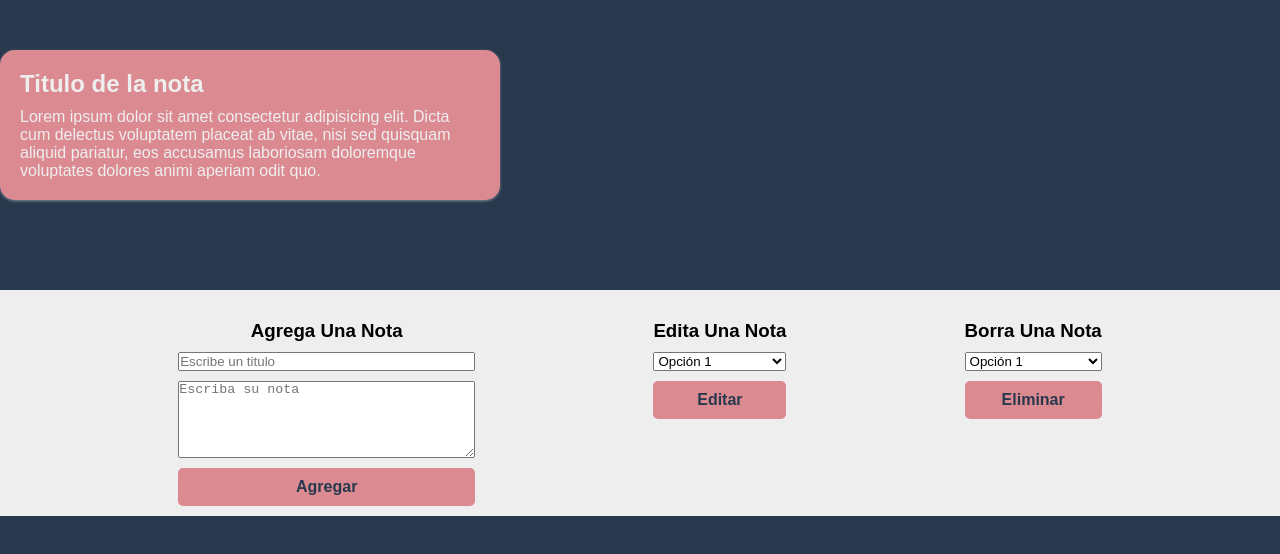
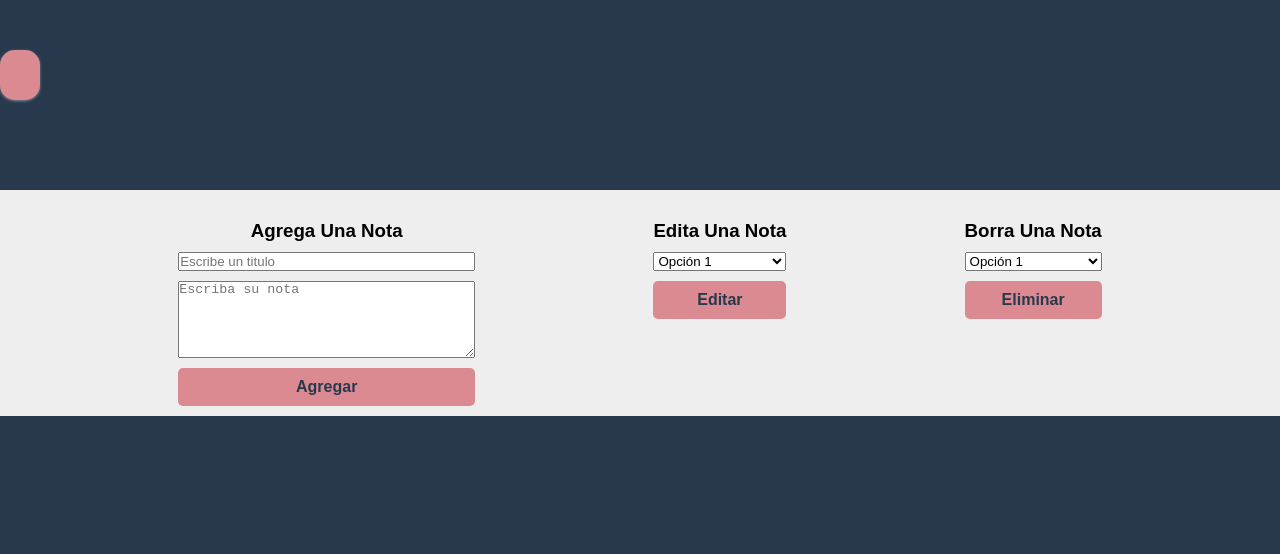
Before and after one commit to figitalweb/AppNotas-Javascript, a plain HTML site: page index.html in a window 1280 px wide. Both pictures are taken after a click on the link "Agregar". Drawn offline with Linux system fonts and the light colour scheme.

Commit message:
Se termino funcion agregar article al DOM

```diff
--- a/app.js
+++ b/app.js
@@ -7,7 +7,8 @@ let btnAddNote = document.getElementById('btnAddNote'),
 btnAddNote.addEventListener('click', createNote)
 
 //Funcion para crear un article con sus clases y contenido
-function createNote() {
+function createNote(e) {
+    e.preventDefault();
     let titleNote = document.getElementById('addTitleNote').value,
         textNote = document.getElementById('addTextNote').value;
 
@@ -16,7 +17,7 @@ function createNote() {
         textNote
     }
 
-    if (localStorage.getItem('notes') == null) {
+    if (localStorage.getItem('notes') === null) {
         let notesStorage = []
         notesStorage.push(notes)
         localStorage.setItem('notes', JSON.stringify(notesStorage))
@@ -27,9 +28,31 @@ function createNote() {
         localStorage.setItem('notes', JSON.stringify(notesStorage))
     }
 
+    noteView()
+
     document.getElementById('formAddNotes').reset()
 }
 
 function noteView() {
+    let notesStorage = JSON.parse(localStorage.getItem('notes'))
+    let notesContainer = document.getElementById('notes')
 
+    notesContainer.innerHTML = ''
+
+    for (let i = 0; i < notesStorage.length; i++){
+        let title = notesStorage[i].titleNote
+        let text = notesStorage[i].textNote
+            notesContainer.innerHTML += `<article class="note">
+                                            <header>
+                                                <h2>${title}</h2>
+                                            </header>
+                                            <div>
+                                                <p>${text}</p>
+                                            </div>
+                                        </article>`
+    }
 }
+
+if (localStorage.getItem('notes') != null) {
+    noteView()
+}
--- a/index.html
+++ b/index.html
@@ -9,16 +9,16 @@
 <body>
 
     <main class="container">
-        <section class="notes">
+        <section class="notes" id="notes">
 
-            <article class="note">
+            <!-- <article class="note">
                 <header>
                     <h2>Titulo de la nota</h2>
                 </header>
                 <div>
                     <p>Lorem ipsum dolor sit amet consectetur adipisicing elit. Dicta cum delectus voluptatem placeat ab vitae, nisi sed quisquam aliquid pariatur, eos accusamus laboriosam doloremque voluptates dolores animi aperiam odit quo.</p>
                 </div>
-            </article>
+            </article> -->
 
         </section>
 
--- a/style.css
+++ b/style.css
@@ -50,10 +50,15 @@ a {
     max-width: 500px;
     padding: 20px;
     margin-bottom: 40px;
+    margin-right: 40px;
     background-color: var(--color-secondary);
     border-radius: 15px;
     box-shadow: 0 1px 3px rgba(197, 194, 194, 0.6);
     color: var(--color-title);
+}
+
+.note:last-child {
+    margin-right: 0;
 }
 
 .note header h2 {
```
